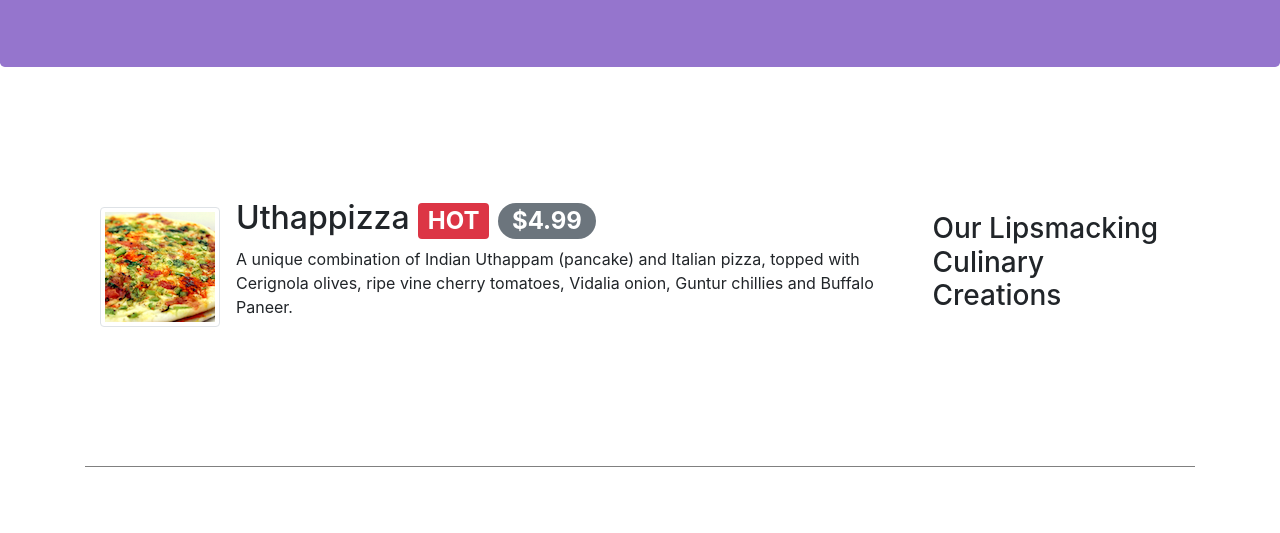
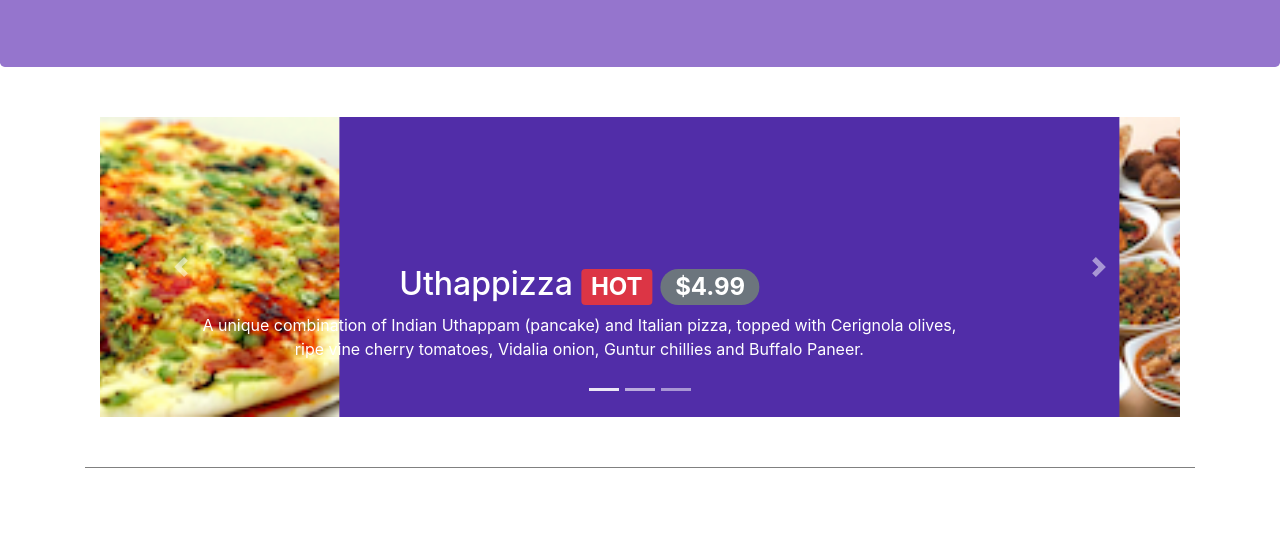
Before and after one commit to VictorKanama/ConFusion-Bootstrap, a website: page index.html in a window 1280 px wide. Shown: the part 267-800 px from the top of the page. Drawn offline with nearby package versions, Linux system fonts and the light colour scheme.

Commit message:
Carousel

```diff
--- a/css/styles.css
+++ b/css/styles.css
@@ -44,3 +44,18 @@ body {
   border-bottom: 1px solid #ddd;
   padding: 10px;
 }
+
+.carousel {
+  background: #512da8;
+}
+
+.carousel-item {
+  height: 300px;
+}
+
+.carousel-item img {
+  position: absolute;
+  top: 0;
+  left: 0;
+  min-height: 300px;
+}
--- a/index.html
+++ b/index.html
@@ -162,6 +162,94 @@
     </header>
 
     <div class="container">
+      <div class="row row-content">
+        <div class="col">
+          <div id="mycarousel" class="carousel slide" data-ride="carousel">
+            <div class="carousel-inner" role="listbox">
+              <div class="carousel-item active">
+                <img
+                  class="d-block img-fluid"
+                  src="img/uthappizza.png"
+                  alt="uthappiza"
+                />
+                <div class="carousel-caption d-none d-md-block">
+                  <h2>
+                    Uthappizza <span class="badge badge-danger">HOT</span>
+                    <span class="badge badge-pill badge-secondary">$4.99</span>
+                  </h2>
+                  <p class="d-none d-sm-block">
+                    A unique combination of Indian Uthappam (pancake) and
+                    Italian pizza, topped with Cerignola olives, ripe vine
+                    cherry tomatoes, Vidalia onion, Guntur chillies and Buffalo
+                    Paneer.
+                  </p>
+                </div>
+              </div>
+              <div class="carousel-item">
+                <img
+                  class="d-block img-fluid"
+                  src="img/buffet.png"
+                  alt="buffet"
+                />
+                <div class="carousel-caption d-none d-md-block">
+                  <h2>
+                    Weekend Grand Buffet
+                    <span class="badge badge-danger">NEW</span>
+                  </h2>
+                  <p class="d-none d-sm-block">
+                    Featuring mouthwatering combinations with a choice of five
+                    different salads, six enticing appetizers, six main entrees
+                    and five choicest desserts. Free flowing bubbly and soft
+                    drinks. All for just $19.99 per person
+                  </p>
+                </div>
+              </div>
+              <div class="carousel-item">
+                <img
+                  class="d-block img-fluid"
+                  src="img/alberto.png"
+                  alt="alberto"
+                />
+                <div class="carousel-caption d-none d-md-block">
+                  <h2>Alberto Somayya</h2>
+                  <h4>Executive Chef</h4>
+                  <p class="d-none d-sm-block ">
+                    Award winning three-star Michelin chef with wide
+                    International experience having worked closely with whos-who
+                    in the culinary world, he specializes in creating
+                    mouthwatering Indo-Italian fusion experiences.
+                  </p>
+                </div>
+              </div>
+            </div>
+            <ol class="carousel-indicators">
+              <li
+                data-target="#mycarousel"
+                data-slide-to="0"
+                class="active"
+              ></li>
+              <li data-target="#mycarousel" data-slide-to="1"></li>
+              <li data-target="#mycarousel" data-slide-to="2"></li>
+            </ol>
+            <a
+              class="carousel-control-prev"
+              href="#mycarousel"
+              role="button"
+              data-slide="prev"
+            >
+              <span class="carousel-control-prev-icon"></span>
+            </a>
+            <a
+              class="carousel-control-next"
+              href="#mycarousel"
+              role="button"
+              data-slide="next"
+            >
+              <span class="carousel-control-next-icon"></span>
+            </a>
+          </div>
+        </div>
+      </div>
       <div class="row row-content align-items-center">
         <div class="col-12 col-sm-4 order-sm-last col-md-3">
           <h3>Our Lipsmacking Culinary Creations</h3>
```
